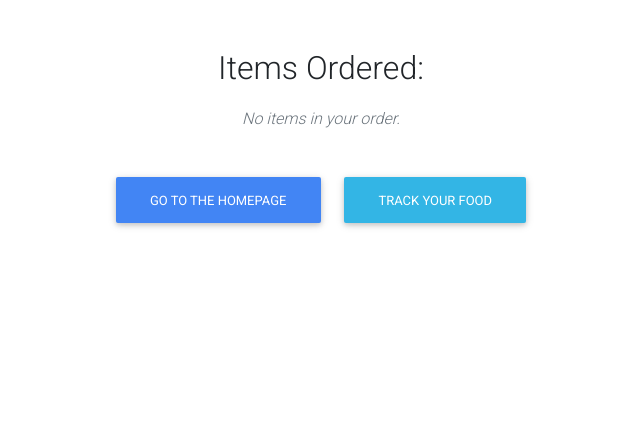
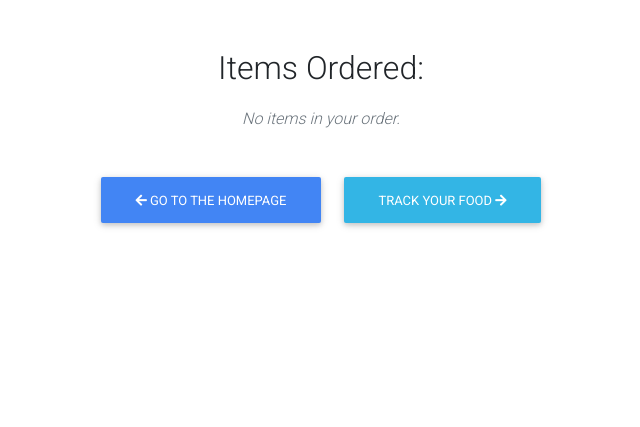
Before and after one commit to YapYuNing08/GitExercise-TT5L-10, a Django app: template deliver/customer/templates/customer/order_summary.html in a window 1280 px wide. Shown: the part 280-707 px from the top of the page, without its empty margins (319-959 px from the left). Run offline with Django 5.2, Linux system fonts and the light colour scheme; the template is opened without the code that fills it, so the values that code supplies are empty; some libraries are stand-ins or nearby versions.

Commit message:
Update order_summary.html

```diff
--- a/deliver/customer/templates/customer/order_summary.html
+++ b/deliver/customer/templates/customer/order_summary.html
@@ -29,8 +29,8 @@
             </div>
             <br>
 
-            <a href="{% url 'about' %}" class="btn btn-primary">Go to the homepage</a> &nbsp;
-            <a href="{% url 'order_history' %}" class="btn btn-info">Track Your Food</a>
+            <a href="{% url 'about' %}" class="btn btn-primary"><i class="fa fa-arrow-left"></i>&nbsp;Go to the homepage</a> &nbsp;
+            <a href="{% url 'order_history' %}" class="btn btn-info">Track Your Food&nbsp;<i class="fa fa-arrow-right"></i></a>
         </div>
     </div>
 </div>
```
